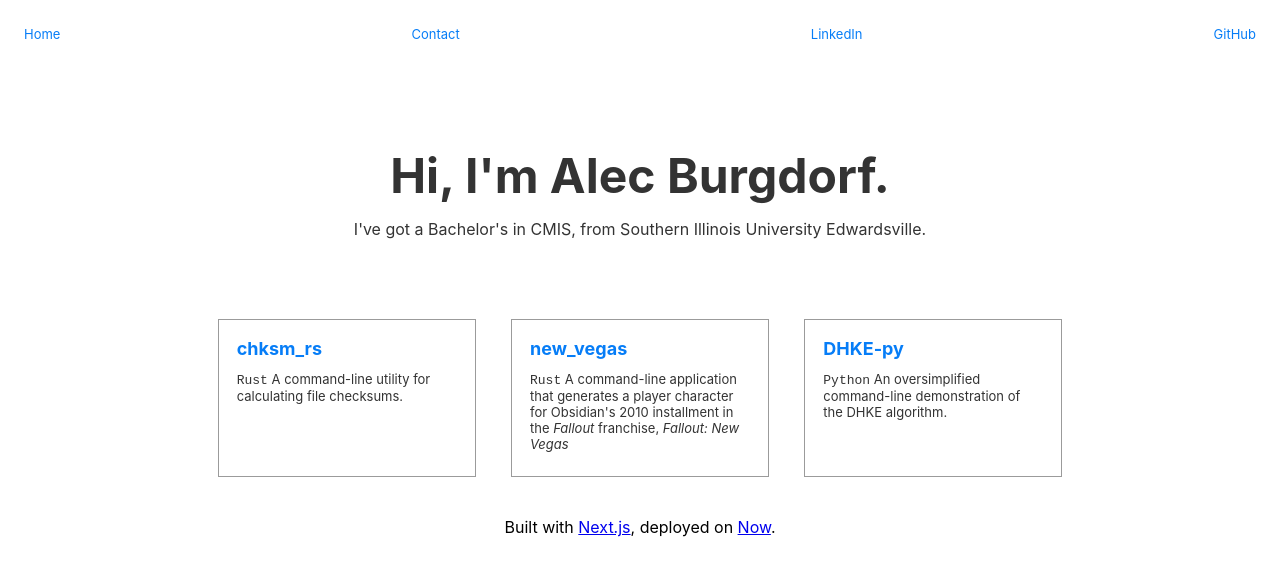
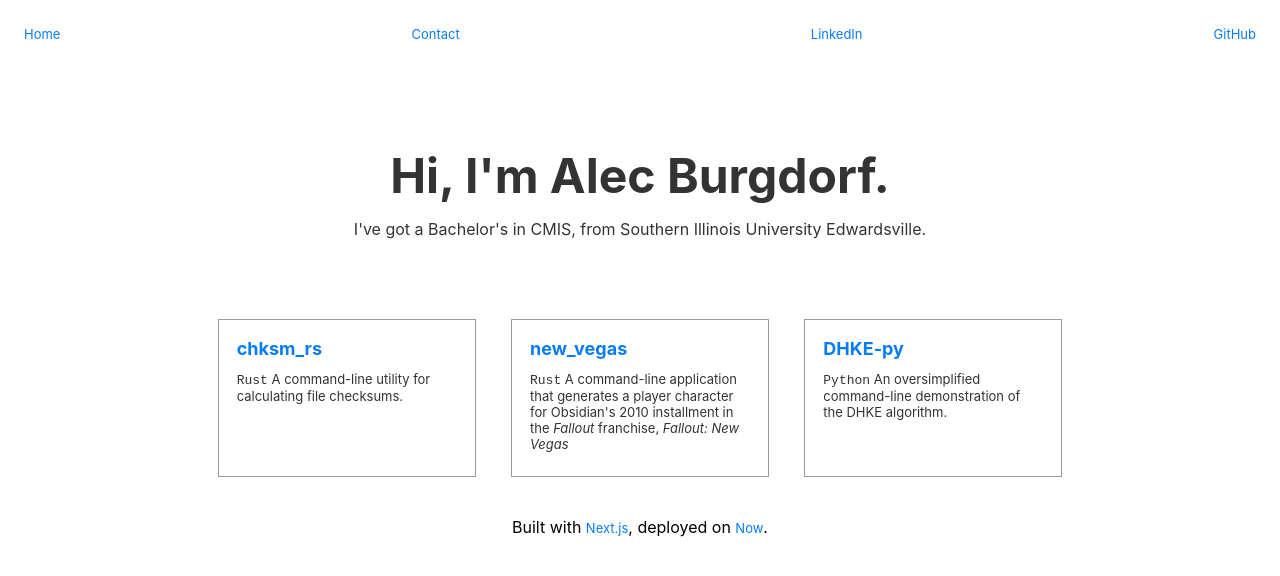
Before and after one commit to aburgd/portfolio, a Next.js app: page / in a window 1280 px wide. Shown: the top 576 px of the page. Built offline with nearby package versions, Linux system fonts and the light colour scheme.

Commit message:
change `Link` to `a` in footer

```diff
--- a/components/footer.js
+++ b/components/footer.js
@@ -3,7 +3,7 @@ import Link from 'next/link'
 
 const Footer = () => (
   <footer>
-    <p>Built with <Link href='https://nextjs.org'>Next.js</Link>, deployed on <Link href='https://zeit.co'>Now</Link>.</p>
+    <p>Built with <a href='https://nextjs.org'>Next.js</a>, deployed on <a href='https://zeit.co'>Now</a>.</p>
 
     <style jsx>{`
       :global(body) {
```
